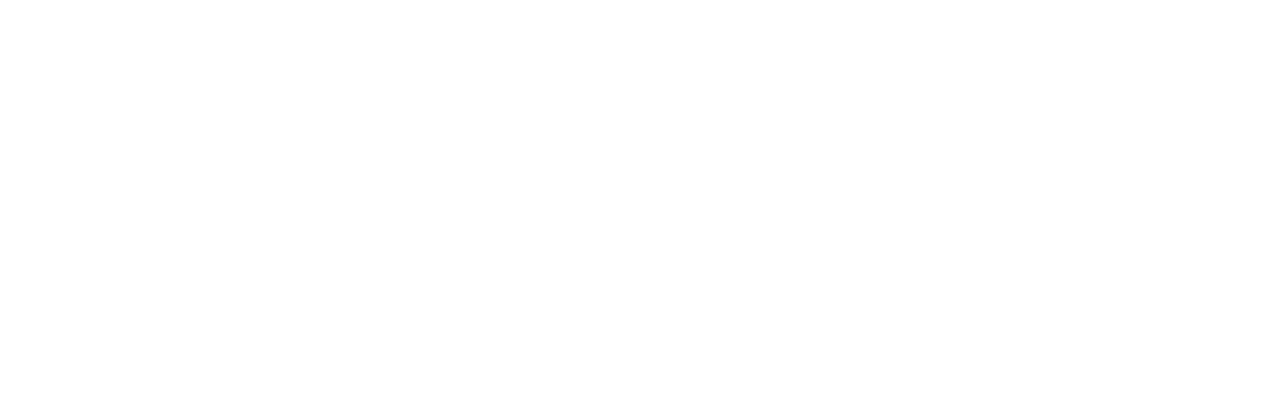
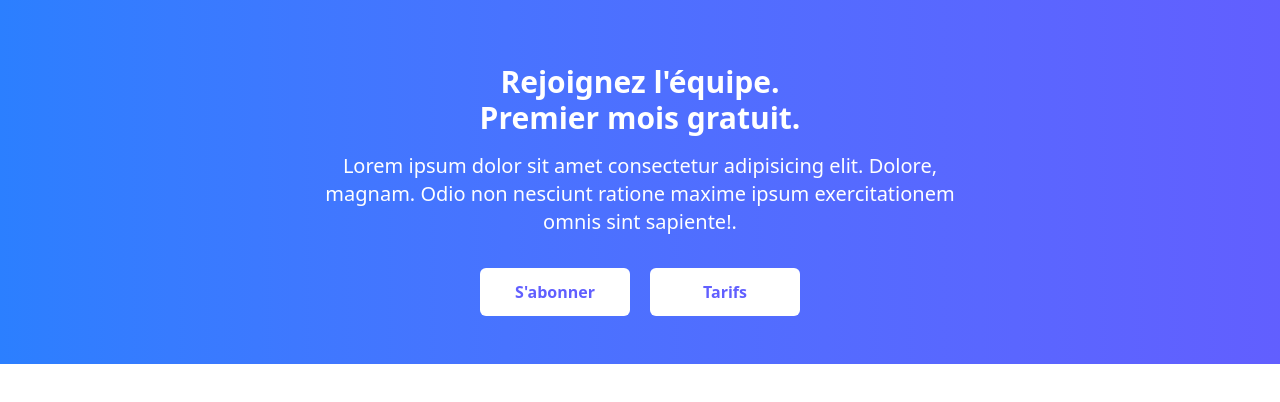
Before and after one commit to Fayecodeur/cours-tailwindcss-v4, a plain HTML site: page Composants/1.Section-CTA/1.essai.html in a window 1280 px wide. Drawn offline with nearby package versions, Linux system fonts and the light colour scheme.

Commit message:
finition de le section CTA

```diff
--- a/Composants/1.Section-CTA/1.essai.html
+++ b/Composants/1.Section-CTA/1.essai.html
@@ -1,5 +1,6 @@
 <!DOCTYPE html>
 <html lang="fr">
+
 <head>
   <meta charset="UTF-8" />
   <meta http-equiv="X-UA-Compatible" content="IE=edge" />
@@ -7,5 +8,24 @@
   <title>Call to Action</title>
   <script src="https://cdn.jsdelivr.net/npm/@tailwindcss/browser@4"></script>
 </head>
-  <body></body>
+
+<body>
+  <main>
+    <section class="bg-gradient-to-r from-blue-500 to-indigo-500 pt-12 sm:pt-16 pb-8 text-center text-white">
+      <h2 class="font-extrabold text-2xl sm:text-3xl mb-4">
+        <span class="block">Rejoignez l'équipe.</span>
+        <span class="block">Premier mois gratuit.</span>
+      </h2>
+      <p class="max-w-2xl mx-auto text-center text-base sm:text-xl mb-8">
+        Lorem ipsum dolor sit amet consectetur adipisicing elit. Dolore, magnam. Odio non nesciunt ratione maxime ipsum
+        exercitationem omnis sint sapiente!.
+      </p>
+      <a href="#"
+        class="text-indigo-500 mb-4 bg-white font-bold max-w-[300px] sm:min-w-[150px] sm:inline-block block sm:mr-4 mx-auto rounded-md p-3 transition-transform hover:-translate-y-0.5 hover:scale-[1.01] will-change-transform">S'abonner</a>
+      <a href="#"
+        class="text-indigo-500 bg-white font-bold max-w-[300px] sm:min-w-[150px] block mx-auto sm:inline-block rounded-md p-3 transition-transform hover:-translate-y-0.5 hover:scale-[1.01] will-change-transform">Tarifs</a>
+    </section>
+  </main>
+</body>
+
 </html>
```
Also changed, not shown: Composants/1.Section-CTA/2.resolution.html (+3 -0 lines). Lines whose indentation alone changed are shown as unchanged.
